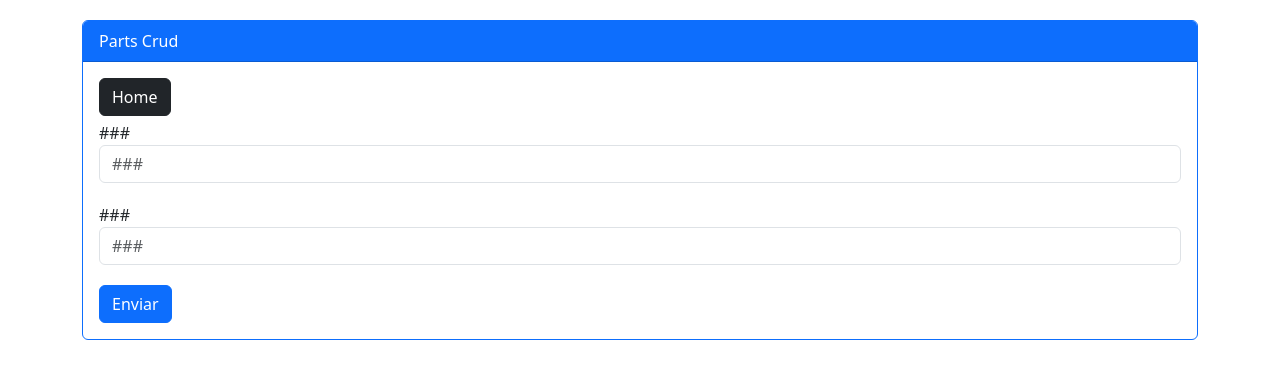
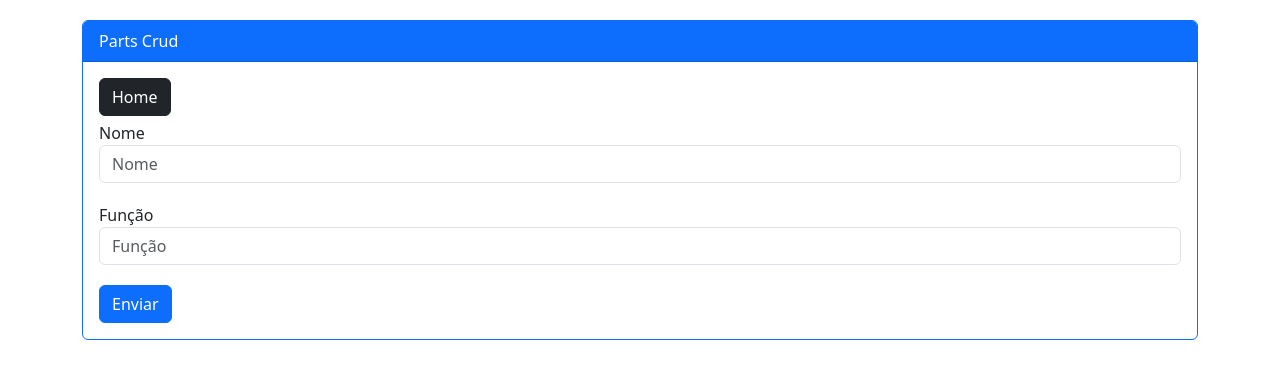
Before and after one commit to Adyson-Lima/engine_parts_frontend, a React (Create React App) app: page /newupdate/0 in a window 1280 px wide. Shown: the top 378 px of the page. Built offline with nearby package versions, Linux system fonts and the light colour scheme.

Commit message:
27° commit - logica saveOrUpdate implementada

```diff
--- a/src/pages/NewUpdate/index.js
+++ b/src/pages/NewUpdate/index.js
@@ -1,8 +1,60 @@
 import { Link, useNavigate, useParams } from "react-router-dom";
 import { useState, useEffect } from "react";
-// import api from '../../services/api';
+import api from '../../services/api';
 
 export default function NewUpdate(){
+
+  const[name, setName] = useState('');
+  const[my_function, setFunction] = useState('');
+  const navigate = useNavigate();
+
+  // part_id definido na rota NewUpdate
+  const{part_id} = useParams();
+
+  async function saveOrUpdate(e){
+
+    e.preventDefault();
+
+    const data = {name, my_function};
+
+    if (part_id === '0') {
+      try {
+        await api.post('api/v1/parts', data, {});
+        navigate('/');
+      } catch (error) {
+        alert('Erro ao salvar');
+      }
+    } else {
+      try {
+        await api.patch(`api/v1/parts/${part_id}`, data, {});
+        navigate('/');
+      } catch (error) {
+        alert('Erro ao atualizar');
+      }
+    }
+  }
+
+  // carrega dados na api e seta dados para atualização
+  async function loadPart(){
+    try {
+      const response = await api.get(`api/v1/parts/${part_id}`, {});
+      setName(response.data.name);
+      setFunction(response.data.my_function);
+    } catch (error) {
+      alert('Erro ao buscar registro');
+      navigate('/');
+    }
+  }
+
+  // chama loadPart e preenche form
+  useEffect(() => {
+    if (part_id === '0') {
+      return;
+    } else {
+      loadPart();
+    }
+  }, [part_id]);
+
 
   return(
 
@@ -15,20 +67,22 @@
         <Link data-testid="mylink" className="btn btn-dark"
         style={{marginBottom: '5px'}} to="/">Home</Link>
 
-        <form data-testid="myform">
+        <form data-testid="myform" onSubmit={saveOrUpdate}>
 
           <div className="form-group">
-            <label htmlFor="###">###</label>
-            <input data-testid="input1" id="###" type="text"
+            <label htmlFor="name">Nome</label>
+            <input data-testid="input1" id="name" type="text"
             style={{marginBottom: '20px'}} className="form-control"
-            placeholder="###"></input>
+            placeholder="Nome" value={name}
+            onChange={e => setName(e.target.value)}></input>
           </div>
 
           <div className="form-group">
-            <label htmlFor="###">###</label>
-            <input data-testid="input2" id="###" type="text"
+            <label htmlFor="function">Função</label>
+            <input data-testid="input2" id="function" type="text"
             style={{marginBottom: '20px'}} className="form-control"
-            placeholder="###"></input>
+            placeholder="Função" value={my_function}
+            onChange={e => setFunction(e.target.value)}></input>
           </div>
 
           <button data-testid="btnenviar" type="submit" className="btn btn-primary">Enviar</button>
```
